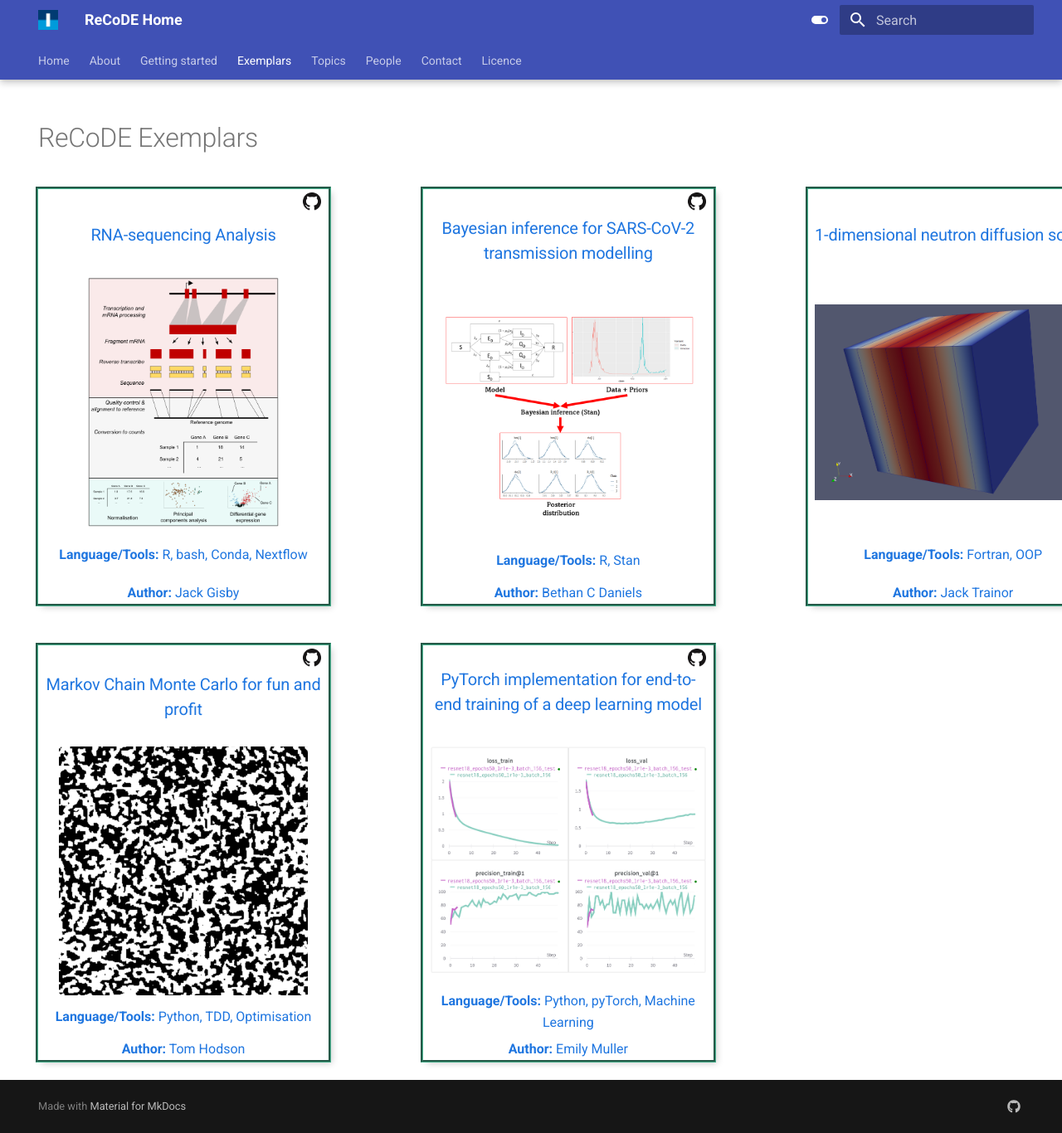
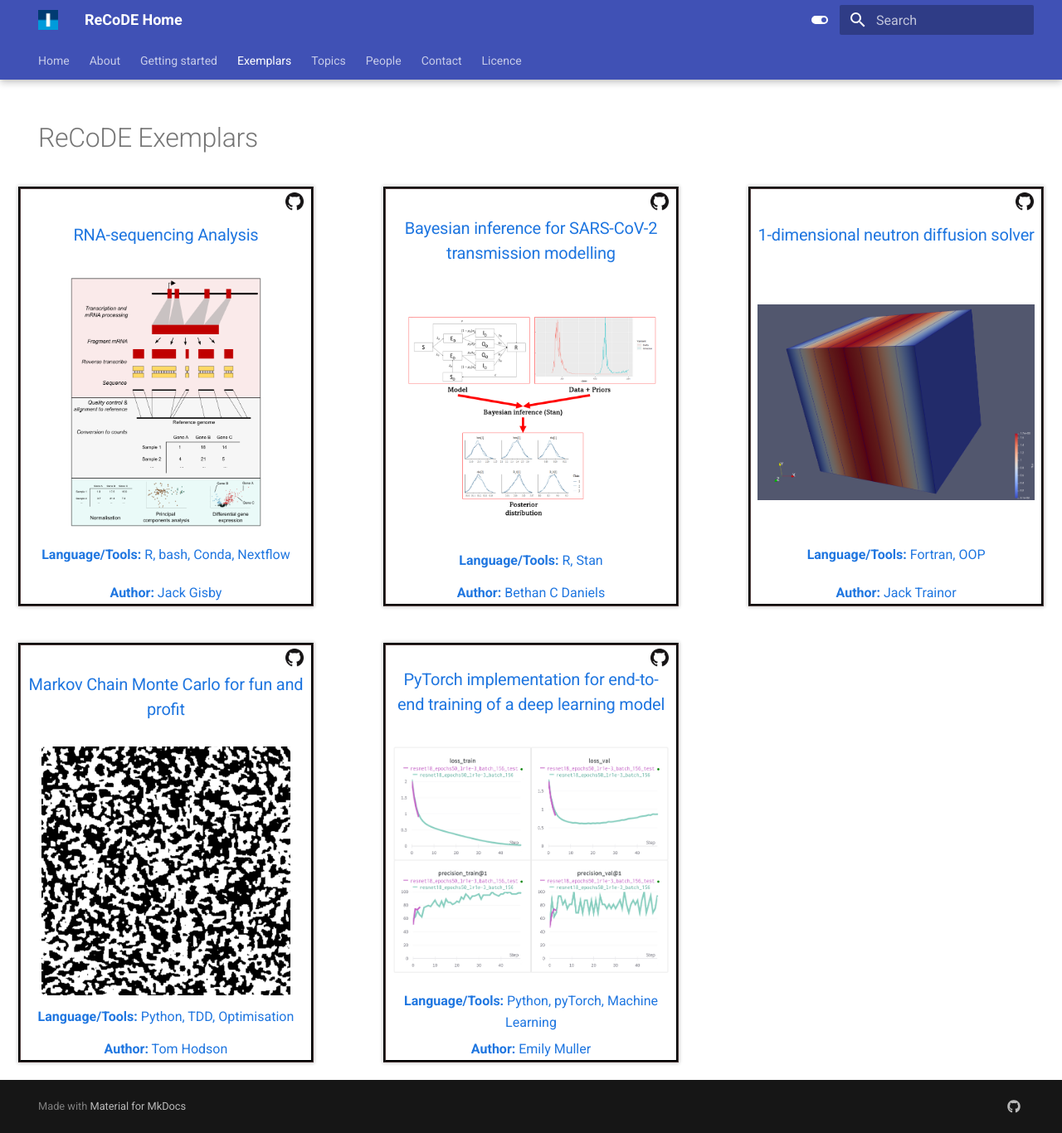
Before and after one commit to ImperialCollegeLondon/ReCoDE-home, an MkDocs documentation site: the page built from docs/exemplars/index.md, in a window 1280 px wide and 1366 px high. Shown: the whole window at 83% size. Built offline with MkDocs 1.6.1 and Material for MkDocs 9.7.7, drawn with Linux system fonts in a browser that asks for light colours.

Commit message:
fix: center card grids

```diff
--- a/docs/exemplars/index.md
+++ b/docs/exemplars/index.md
@@ -9,7 +9,7 @@ search:
 ---
 
 <!-- RNA-sequencing Analysis -->
-<div class="grid-container">
+<div class="grid-container" style="justify-items:center;">
     <div class="card_ex">
       <a href = "https://github.com/ImperialCollegeLondon/ReCoDE_rnaseq_pipeline" style="display:inline;margin-bottom:-50px;margin-right:-310px;">
         <img src="../assets/img/github.png" alt="RNA Sequencing GitHub" style="width:75%;padding:4px;">
--- a/docs/stylesheets/extra.css
+++ b/docs/stylesheets/extra.css
@@ -6,9 +6,10 @@
 /* Grid layout */
 .grid-container {
   display: grid;
-  column-gap: 18%;
+  column-gap: 16%;
   row-gap: 50px;
-  grid-template-columns: repeat(auto-fit, minmax(40px, 250px) );
+  grid-template-columns: repeat(auto-fit, minmax(40px, 250px));
+  justify-content:center;
 }
 
 /* Add some shadows to create a card effect */
@@ -26,9 +27,9 @@
 /* Exemplars Grid */
 /* Add some shadows to create a card effect */
 .card_ex {
-    box-shadow: 4px 4px 8px 0 rgba(0, 0, 0, 0.2);
+    box-shadow: 0px 0px 4px 4px rgba(0, 0, 0, 0.2);
     outline-style:groove;
-    outline-color:rgb(68, 173, 138);
+    outline-color:rgb(79, 61, 61);
     width:  350px;
     height: 500px;
     display: flex;
```
